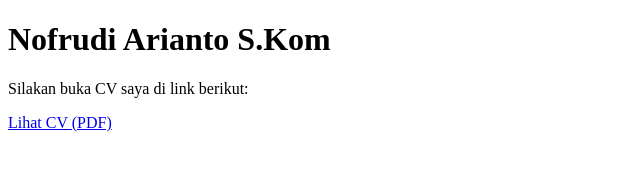
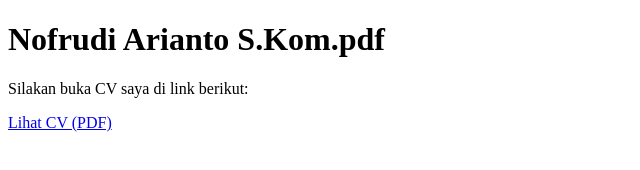
Before and after one commit to nofrudi/Nofrudi-Arianto, a plain HTML site: page index.html in a window 1280 px wide. Shown: the whole page, without its empty margins (0-640 px from the left). Drawn offline with Linux system fonts and the light colour scheme.

Commit message:
Update index.html

```diff
--- a/index.html
+++ b/index.html
@@ -6,7 +6,7 @@
   <title>CV Nofrudi</title>
 </head>
 <body>
-  <h1>Nofrudi Arianto S.Kom</h1>
+  <h1>Nofrudi Arianto S.Kom.pdf</h1>
   <p>Silakan buka CV saya di link berikut:</p>
   <p><a href="CV.pdf" target="_blank">Lihat CV (PDF)</a></p>
 </body>
```
